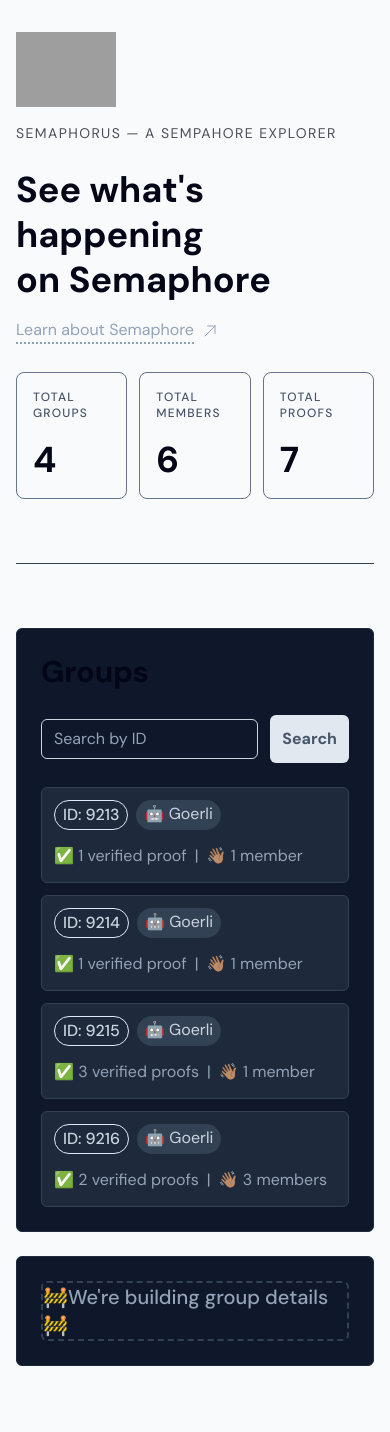
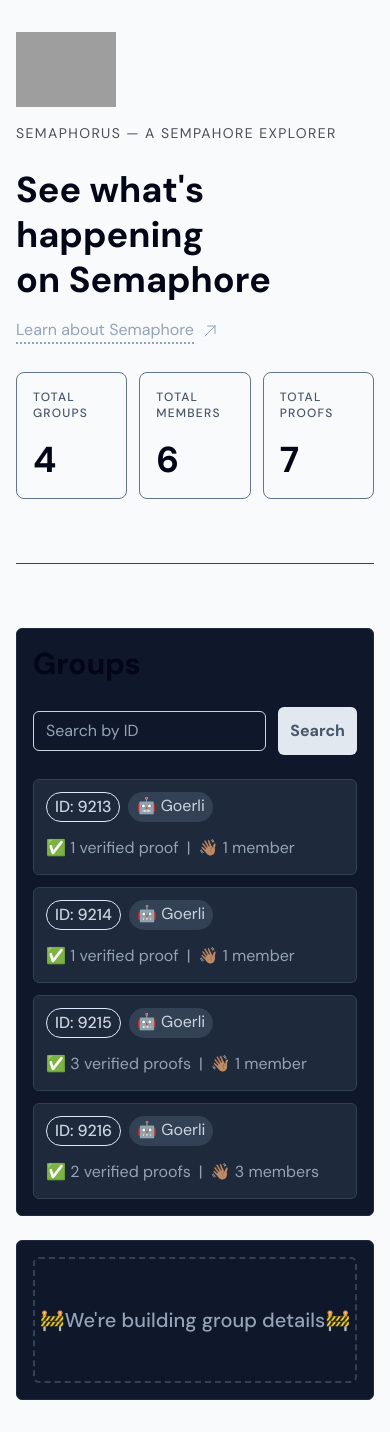
Before and after one commit to semaphore-protocol/explorer, a Next.js app: page / in a window 390 px wide. Before the commit the page ends 1398 px from the top, so only its background shows below. Built offline with nearby package versions, Linux system fonts and the light colour scheme; grey boxes are pictures that could not be loaded.

Commit message:
fix: :iphone: Update responsive styles for group section

```diff
--- a/app/page.tsx
+++ b/app/page.tsx
@@ -222,7 +222,7 @@ export default async function Home() {
       <hr className="my-16 border-slate-700" />
       <div className="flex w-full flex-col gap-6 xl:flex-row">
         <Groups groups={groups} />
-        <section className="flex w-full flex-col gap-6 overflow-hidden rounded-md border border-slate-800 bg-slate-900 p-6">
+        <section className="flex h-40 w-full flex-col gap-6 overflow-hidden rounded-md border border-slate-800 bg-slate-900 p-4 xl:h-auto">
           <div className="flex h-full w-full items-center justify-center rounded-md border-2 border-dashed border-slate-700">
             <p className="text-xl font-medium text-slate-400">
               🚧We&apos;re building group details🚧
--- a/components/Groups/index.tsx
+++ b/components/Groups/index.tsx
@@ -26,7 +26,7 @@ function Groups({ groups }: { groups: GroupResponse[] }) {
   }, [searchTerm, _updateSearchTerm]);
 
   return (
-    <section className="flex w-full flex-col gap-6 overflow-hidden rounded-md border border-slate-800 bg-slate-900 p-6">
+    <section className="flex w-full flex-col gap-6 overflow-hidden rounded-md border border-slate-800 bg-slate-900 p-4">
       <h2>Groups</h2>
       <Search setSearchTerm={_updateSearchTerm} />
       {searchTerm && groupData.length === 0 && (
```
